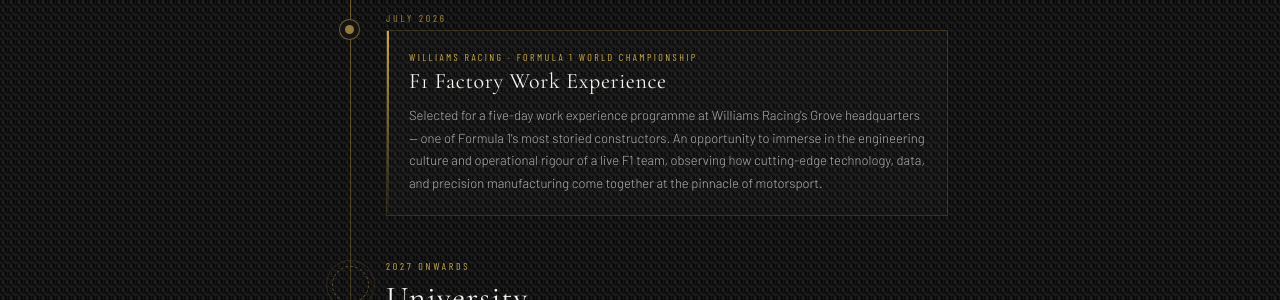
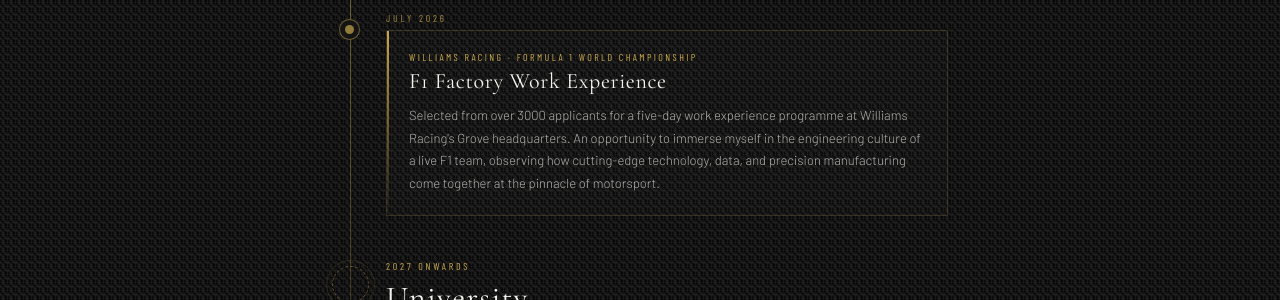
Before and after one commit to jrfoster09/jrfoster09.github.io, a Jekyll site: the page built from portfolio/experience.html, in a window 1280 px wide. Shown: the part 934-1234 px from the top of the page. Built offline with Jekyll 4.4.1, drawn with Linux system fonts in a browser that asks for light colours; some web fonts are replaced.

Commit message:
Refactor experience timeline layout and content

```diff
--- a/portfolio/experience.html
+++ b/portfolio/experience.html
@@ -352,11 +352,11 @@
       <div class="work-org">Williams Racing · Formula 1 World Championship</div>
       <div class="work-title">F1 Factory Work Experience</div>
       <p class="work-bio">
-        Selected for a five-day work experience programme at Williams Racing's Grove
-        headquarters — one of Formula 1's most storied constructors. An opportunity to
-        immerse in the engineering culture and operational rigour of a live F1 team,
-        observing how cutting-edge technology, data, and precision manufacturing come
-        together at the pinnacle of motorsport.
+        Selected from over 3000 applicants for a five-day work experience programme
+        at Williams Racing's Grove headquarters. An opportunity to
+        immerse myself in the engineering culture of a live F1 team, observing how
+        cutting-edge technology, data, and precision manufacturing come together at
+        the pinnacle of motorsport.
       </p>
     </div>
   </div>
```
